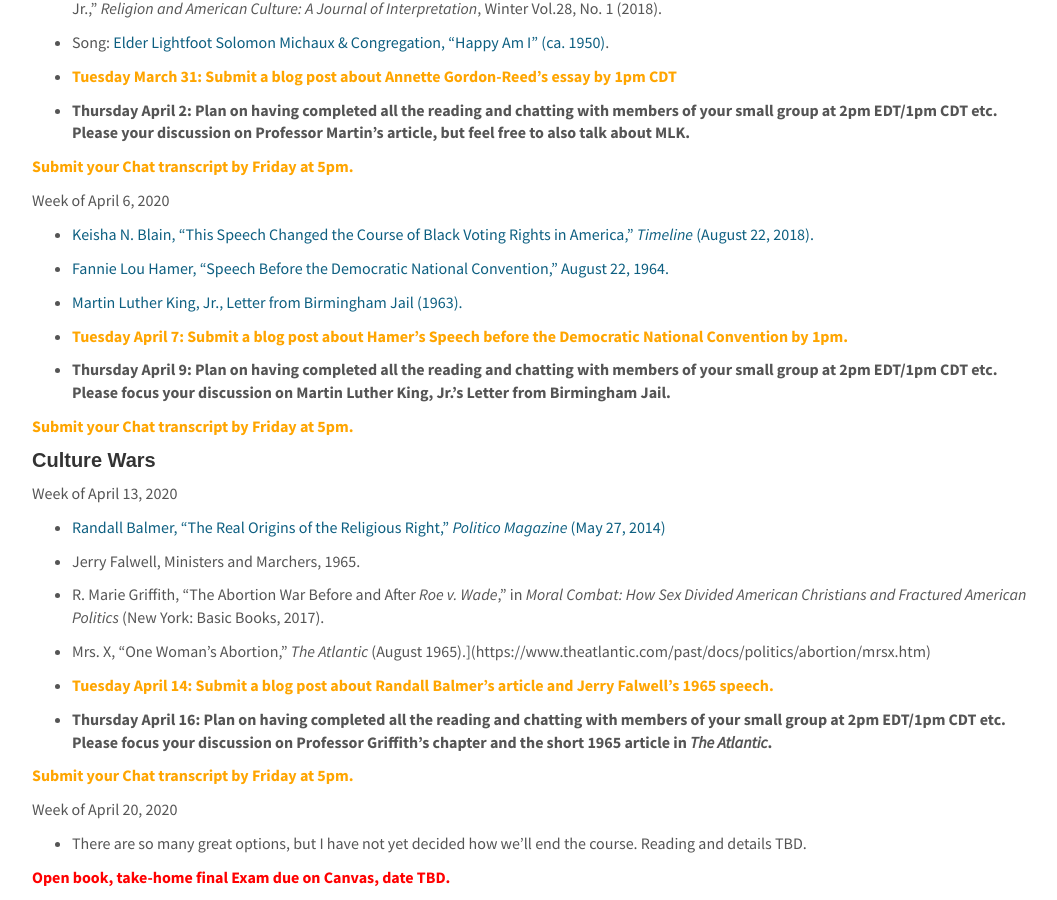
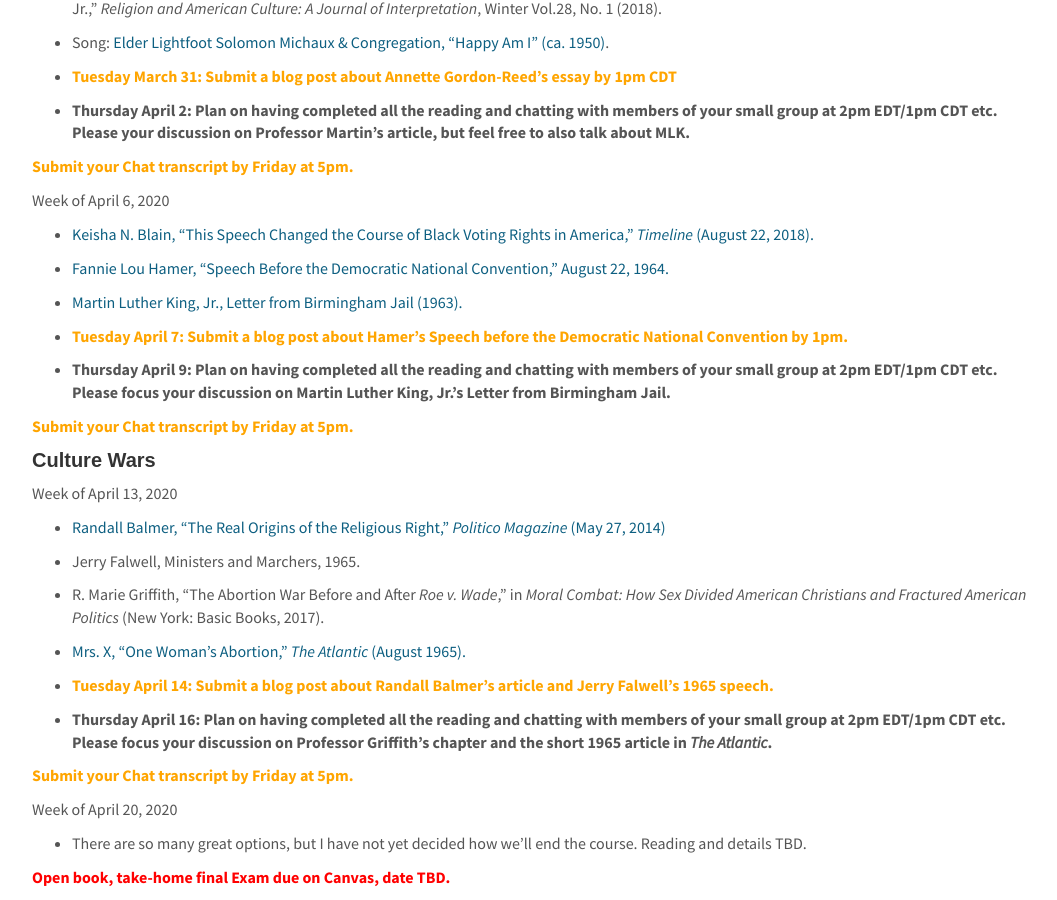
Before and after one commit to cyrusobrien/cyrusobrien, a Jekyll site: the page built from _pages/RelPol225.md, in a window 1280 px wide and 900 px high, scrolled down 10239 px. Shown: the whole window, without its empty margins (108-1165 px from the left). Built offline with Jekyll 4.4.1, drawn with Linux system fonts in a browser that asks for light colours.

```diff
--- a/_pages/RelPol225.md
+++ b/_pages/RelPol225.md
@@ -497,7 +497,7 @@
 
 * R. Marie Griffith, "The Abortion War Before and After _Roe v. Wade_," in _Moral Combat: How Sex Divided American Christians and Fractured American Politics_ (New York: Basic Books, 2017).
 
-* Mrs. X, "One Woman's Abortion," _The Atlantic_ (August 1965).](https://www.theatlantic.com/past/docs/politics/abortion/mrsx.htm)
+* [Mrs. X, "One Woman's Abortion," _The Atlantic_ (August 1965).](https://www.theatlantic.com/past/docs/politics/abortion/mrsx.htm)
 
 * <span style="color:orange">**Tuesday April 14: Submit a blog post about Randall Balmer's article and Jerry Falwell's 1965 speech.**</span>
 
```
